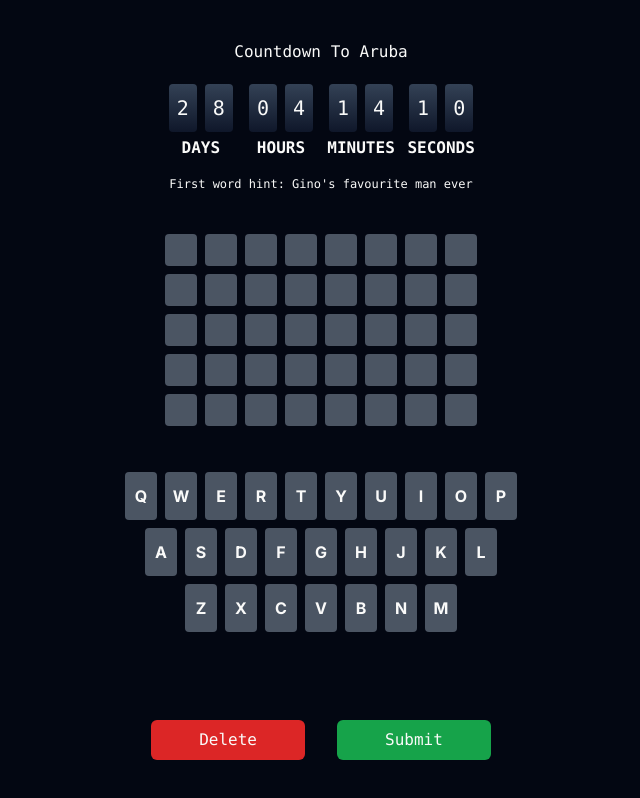
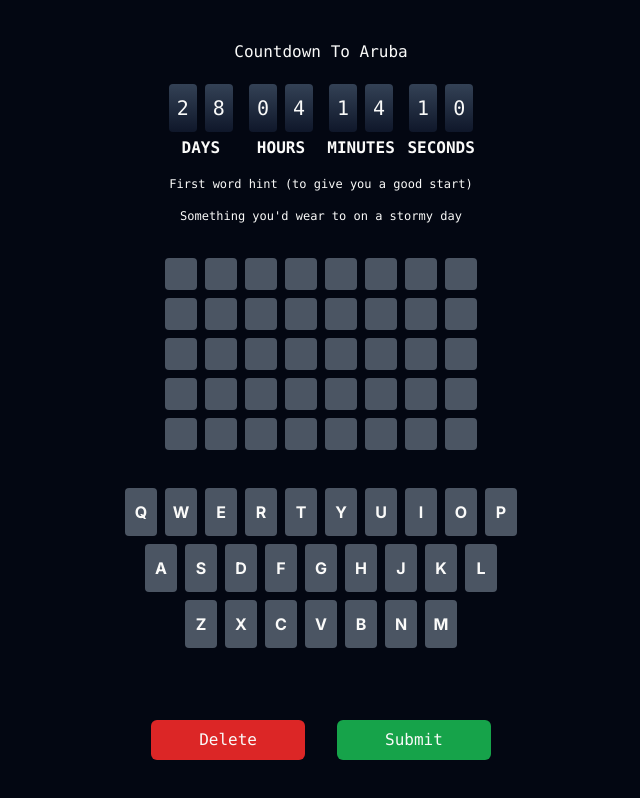
Before and after one commit to subrapak/wordle, a Next.js app: page / in a window 1280 px wide. Shown: the whole page, without its empty margins (319-959 px from the left). Built offline with nearby package versions, Linux system fonts and the light colour scheme.

Commit message:
new wordle 29/05/23

```diff
--- a/src/components/Heading.tsx
+++ b/src/components/Heading.tsx
@@ -20,7 +20,10 @@ export const Heading: React.FC<HeadingProps> = ({ onClickHeading }) => {
       </div>
       <CountdownToDate date={ARUBA_FLIGHT_DATE} />
       <div className="font-mono text-center text-xs px-10 text-stone-50">
-        {`First word hint: ${FIRST_WORD_HINT}`}
+        {`First word hint (to give you a good start)`}
+      </div>
+      <div className="font-mono text-center text-xs px-10 text-stone-50">
+        {FIRST_WORD_HINT}
       </div>
     </div>
   );
--- a/src/constants.ts
+++ b/src/constants.ts
@@ -1,9 +1,9 @@
 import { FailureMessage, GameConfig, ModalConfig } from "./types";
 
 export const ARUBA_FLIGHT_DATE = new Date(2023, 5, 22, 10);
-export const CORRECT_WORD = "CERULEAN";
-export const FIRST_WORD_HINT = `Gino's favourite man ever`;
-export const SUCCESS_EXPLANATION = `A colour that we should see a lot of in Rubes :)`;
+export const CORRECT_WORD = "ARCADIAN";
+export const FIRST_WORD_HINT = `Something you'd wear to on a stormy day`;
+export const SUCCESS_EXPLANATION = `(adj) Relating to or constituting an ideal rural paradise.`;
 export const DEFAULT_GAME_CONFIG: GameConfig = {
   guesses: ["", "", "", "", ""],
   currentAttemptIndex: 0,
```
